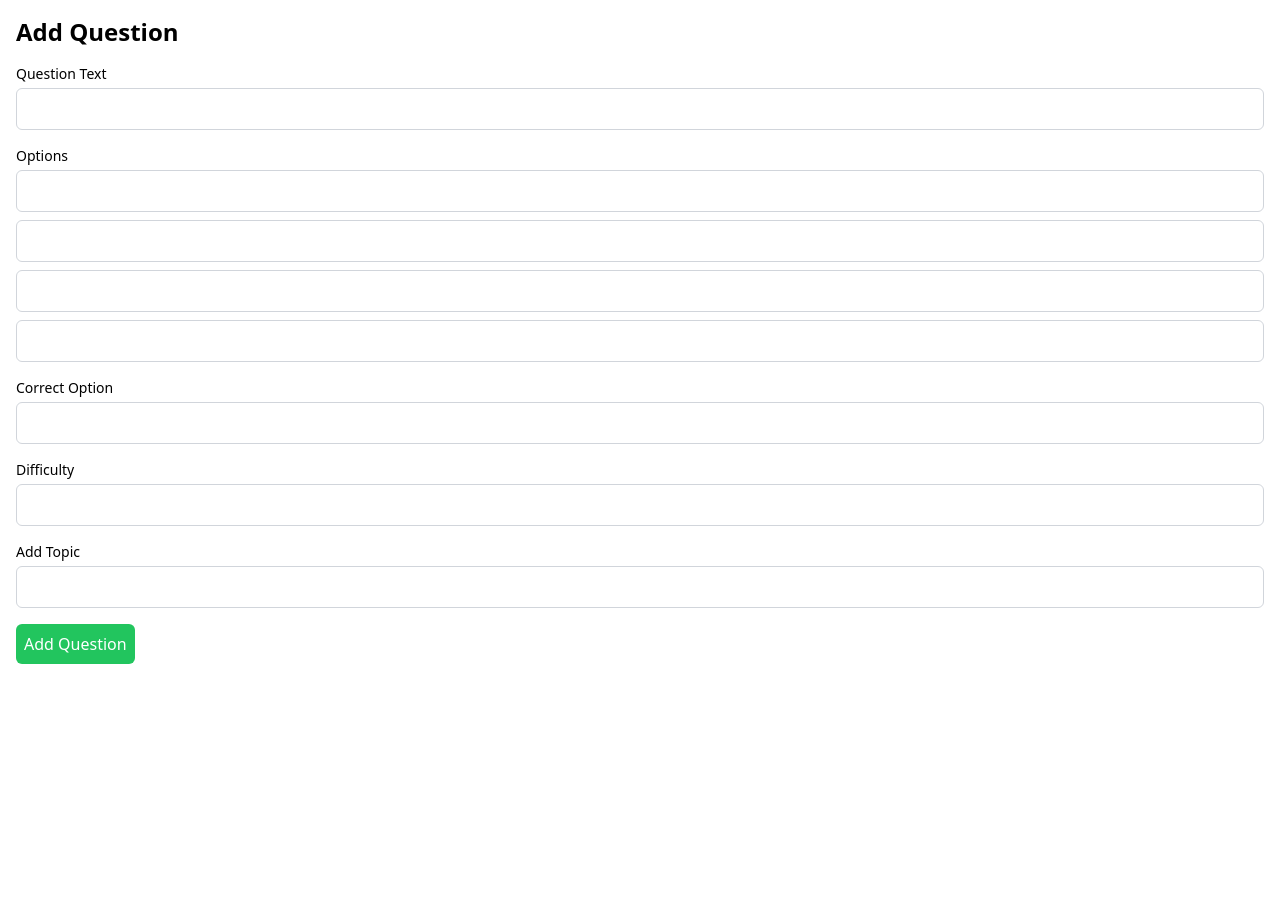
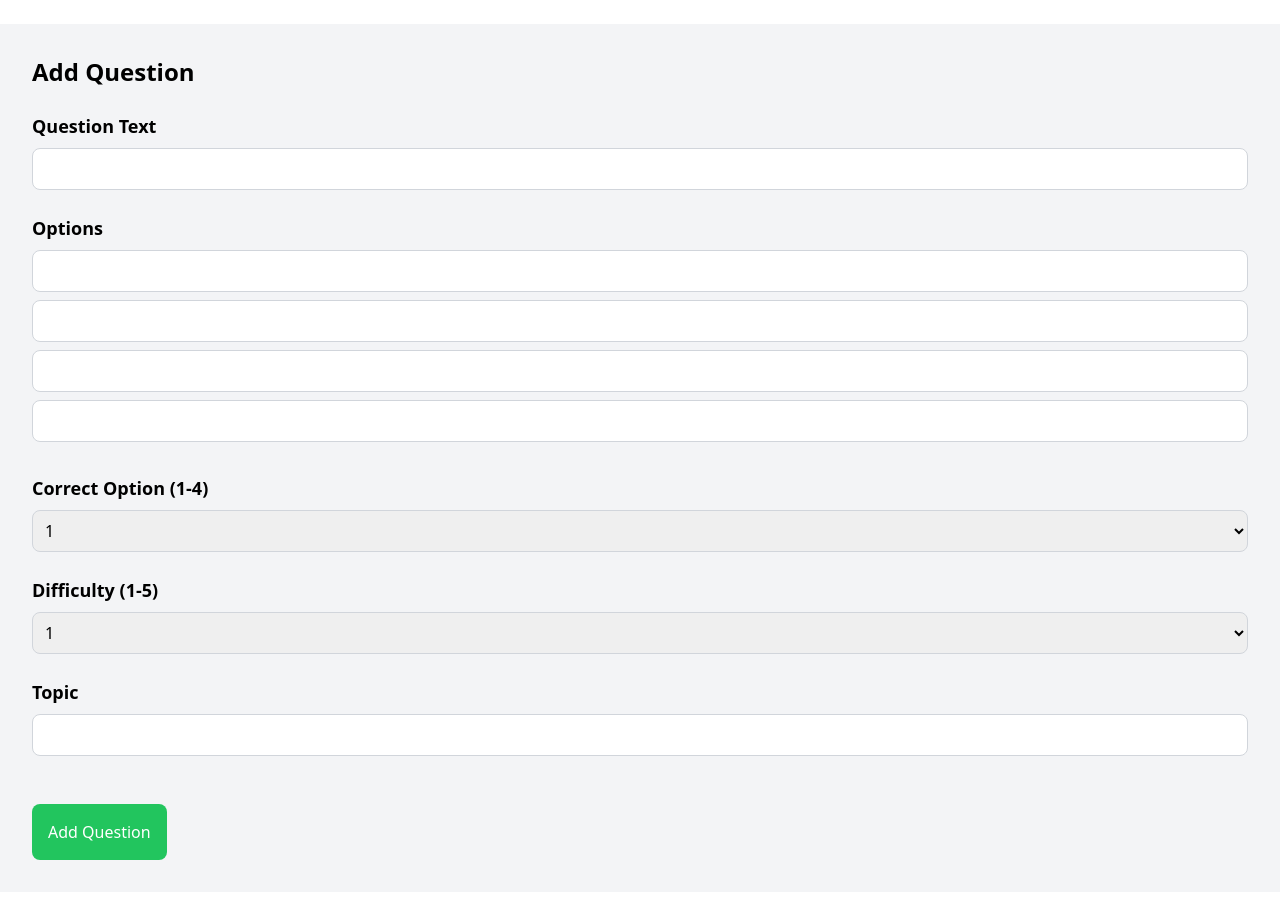
Before and after one commit to millyanne93/EduAdapt, a Next.js app in the folder frontend/: page /admin/questions/add/1 in a window 1280 px wide. Shown: the top 898 px of the page. Before the commit the page ends 800 px from the top, so only its background shows below. Built offline with nearby package versions, Linux system fonts and the light colour scheme.

Commit message:
Add CRUD functionality for questions in assessments

```diff
--- a/frontend/components/Admin.tsx
+++ b/frontend/components/Admin.tsx
@@ -37,7 +37,7 @@ const Admin = () => {
       const getQuestions = async () => {
         const token = localStorage.getItem('token');
         try {
-          const response = await axios.get(`http://localhost:5000/api/questions/${topic}`, {
+          const response = await axios.get(`http://localhost:5000/api/questions/category/${topic}`, {
             headers: { Authorization: `Bearer ${token}` },
           });
           setQuestions(response.data);
@@ -69,6 +69,14 @@ const Admin = () => {
     setSelectedAssessment(null);
   };
 
+  const handleDeleteQuestion = async (questionId: string) => {
+    const token = localStorage.getItem('token');
+    const response = await axios.delete(`http://localhost:5000/api/questions/${questionId}`, {
+      headers: { Authorization: `Bearer ${token}` },
+    });
+    return response.data;
+  };
+
   const openDeleteModal = (assessment: Assessments) => {
     setSelectedAssessment(assessment);
     setModalType('assessment');
@@ -82,11 +90,27 @@ const Admin = () => {
         { title, questionIds: selectedQuestions.map((q) => q._id) },
         { headers: { Authorization: `Bearer ${token}`} }
       );
-      alert('An assessment has been created');
+      setMessage('An assessment has been created');
     } catch (error) {
       setMessage('Failed to create assessments');
     }
   };
+
+  const handleDeleteQuestionClick = (questionId: string) => {
+    return async () => {
+      await handleDeleteQuestion(questionId);
+      setMessage('Question has been deleted');
+    };
+  };
+
+  useEffect(() => {
+    if (message) {
+      const timer = setTimeout(() => {
+        setMessage('');
+      }, 3000);
+      return () => clearTimeout(timer);
+    }
+  }, [message]);
 
   return (
     <div className="my-6 p-8 bg-gray-100 min-h-screen">
@@ -131,8 +155,9 @@ const Admin = () => {
                 }} className="mr-4"/>
               <label className="text-lg">
                 {question.text}
-                <button className="text-red-500 ml-2">Delete</button>
-                <button className="text-blue-500 ml-2">Update</button>
+                <button className="text-red-500 ml-2" onClick={handleDeleteQuestionClick(question._id)}>
+                  <FiTrash2 />
+                </button>
               </label>
             </li>
           ))}
@@ -151,9 +176,16 @@ const Admin = () => {
             <li key={assessment._id} className="flex justify-between items-center bg-white p-4 mb-2 rounded shadow">
               {assessment.title}
               <div>
-                <Link href={`/admin/questions/${assessment._id}`} passHref className="text-green-500 hover:text-green-700">
+                <button className="text-green-500 hover:text-green-700 ml-4">
+                  <Link href={`/admin/questions/add/${assessment._id}`}>
+                    Add Questions
+                  </Link>
+                </button>
+                <button className="text-green-500 hover:text-green-700 ml-4">
+                  <Link href={`/admin/questions/${assessment._id}`}>
                     <FiEdit />
-                </Link>
+                  </Link>
+                </button>
                 <button className="text-red-500 hover:text-red-700 ml-4" onClick={() => openDeleteModal(assessment)}>
                   <FiTrash2 />
                 </button>
--- a/frontend/pages/admin/questions/[id].tsx
+++ b/frontend/pages/admin/questions/[id].tsx
@@ -33,7 +33,7 @@ const AssessmentQuestions: React.FC = () => {
       const token = localStorage.getItem('token');
       try {
         const response = await axios.get(`http://localhost:5000/api/assessments/${id}`, {
-          headers: { Authorization: `Bearer ${token}` }
+          headers: { Authorization: `Bearer ${token}` },
         });
         setAssessment(response.data);
       } catch (error) {
@@ -46,13 +46,31 @@ const AssessmentQuestions: React.FC = () => {
     }
   }, [id]);
 
-  const handleDeleteQuestion = (questionId: string) => {
-    if (!assessment) return;
-    setAssessment({
-      ...assessment,
-      questions: assessment.questions.filter(q => q._id !== questionId)
-    });
-    setIsModalOpen(false);
+  const handleDeleteQuestionInAssessment = async (assessmentId: string, questionId: string) => {
+    const token = localStorage.getItem('token');
+    try {
+      await axios.delete(`http://localhost:5000/api/assessments/${assessmentId}/questions/${questionId}`, {
+        headers: { Authorization: `Bearer ${token}` },
+      });
+      setAssessment(prevAssessment => {
+        if (!prevAssessment) return prevAssessment;
+        return {
+          ...prevAssessment,
+          questions: prevAssessment.questions.filter(question => question._id !== questionId),
+        };
+      });
+      setMessage('Question has been deleted');
+    } catch (error) {
+      setMessage('Failed to delete question');
+    } finally {
+      setIsModalOpen(false);
+    }
+  };
+
+  const handleDeleteQuestionInAssessmentClick = (assessmentId: string, questionId: string) => {
+    return async () => {
+      await handleDeleteQuestionInAssessment(assessmentId, questionId);
+    };
   };
 
   const openDeleteModal = (question: Questions) => {
@@ -64,12 +82,25 @@ const AssessmentQuestions: React.FC = () => {
     router.push(`/admin/questions/update/${question._id}`);
   };
 
+  const handleAddQuestion = () => {
+    router.push(`/admin/questions/add/${id}`);
+  };
+
+  useEffect(() => {
+    if (message) {
+      const timer = setTimeout(() => {
+        setMessage('');
+      }, 3000);
+      return () => clearTimeout(timer);
+    }
+  }, [message]);
+
   return (
     <div className="my-6 p-8 bg-gray-100 min-h-screen">
       {assessment && (
         <>
           <h1 className="text-2xl font-bold mb-6">{assessment.title} - Questions</h1>
-          <button className="text-green-500 hover:text-green-700 mb-4">
+          <button className="text-green-500 hover:text-green-700 mb-4" onClick={handleAddQuestion}>
             <FiEdit /> Add Question
           </button>
           <ul className="space-y-4">
@@ -91,7 +122,7 @@ const AssessmentQuestions: React.FC = () => {
             <ConfirmModal
               isOpen={isModalOpen}
               onClose={() => setIsModalOpen(false)}
-              onConfirm={() => handleDeleteQuestion(selectedQuestion._id)}
+              onConfirm={() => handleDeleteQuestionInAssessmentClick(assessment._id, selectedQuestion._id)()}
               title="Remove Question"
               description="Are you sure you want to remove this question from the assessment?"
             />
--- a/frontend/pages/admin/questions/add/[id].tsx
+++ b/frontend/pages/admin/questions/add/[id].tsx
@@ -1,98 +1,88 @@
-import { useState, useEffect } from 'react';
+import React, { useState, useEffect } from 'react';
 import axios from 'axios';
 import { useRouter } from 'next/router';
 
-const AddQuestions: React.FC = () => {
+const AddQuestion: React.FC = () => {
   const router = useRouter();
-  const { id } = router.query;
-  const [questionText, setQuestionText] = useState('');
+  const { id } = router.query; // assessment ID
+  const [text, setText] = useState('');
   const [options, setOptions] = useState(['', '', '', '']);
-  const [correctOption, setCorrectOption] = useState<number | null>(null);
-  const [difficulty, setDifficulty] = useState('');
+  const [correctOption, setCorrectOption] = useState<number>(1);
+  const [difficulty, setDifficulty] = useState<number>(1);
   const [topic, setTopic] = useState('');
   const [message, setMessage] = useState('');
 
   const handleAddQuestion = async () => {
     const token = localStorage.getItem('token');
     try {
-      await axios.post(
-        'http://localhost:5000/api/questions',
-        {
-          text: questionText,
+      await axios.post(`http://localhost:5000/api/assessments/${id}/questions`, {
+        text,
         options,
         correctOption,
         difficulty,
         topic,
-        },
-        { headers: { Authorization: `Bearer ${token}` } }
-      );
+      }, {
+        headers: { Authorization: `Bearer ${token}` },
+      });
       setMessage('Question added successfully');
+      router.push(`/admin/questions/${id}`);
     } catch (error) {
       setMessage('Failed to add question');
     }
   };
 
+  useEffect(() => {
+    if (message) {
+      const timer = setTimeout(() => {
+        setMessage('');
+      }, 3000);
+      return () => clearTimeout(timer);
+    }
+  }, [message]);
+
   return (
-    <div className="p-4">
-      <h1 className="text-2xl font-bold mb-4">Add Question</h1>
-      <div className="mb-4">
-        <label className="block text-sm font-medium">Question Text</label>
-        <input
-          type="text"
-          value={questionText}
-          onChange={e => setQuestionText(e.target.value)}
-          className="mt-1 block w-full border border-gray-300 p-2 rounded-md"
-        />
+    <div className="my-6 p-8 bg-gray-100 min-h-screen">
+      <h1 className="text-2xl font-bold mb-6">Add Question</h1>
+      <div className="mb-6">
+        <label className="block text-lg font-semibold mb-2">Question Text</label>
+        <input type="text" value={text} onChange={e => setText(e.target.value)} className="w-full p-2 border border-gray-300 rounded-lg" />
       </div>
-      <div className="mb-4">
-        <label className="block text-sm font-medium">Options</label>
+      <div className="mb-6">
+        <label className="block text-lg font-semibold mb-2">Options</label>
         {options.map((option, index) => (
-          <input
-            key={index}
-            type="text"
-            value={option}
-            onChange={e => {
+          <input key={index} type="text" value={option} onChange={e => {
             const newOptions = [...options];
             newOptions[index] = e.target.value;
             setOptions(newOptions);
-            }}
-            className="mt-1 block w-full border border-gray-300 p-2 rounded-md mb-2"
-          />
+          }} className="w-full p-2 border border-gray-300 rounded-lg mb-2" />
         ))}
       </div>
-      <div className="mb-4">
-        <label className="block text-sm font-medium">Correct Option</label>
-        <input
-          type="number"
-          value={correctOption ?? ''}
-          onChange={e => setCorrectOption(parseInt(e.target.value, 10))}
-          className="mt-1 block w-full border border-gray-300 p-2 rounded-md"
-        />
+      <div className="mb-6">
+        <label className="block text-lg font-semibold mb-2">Correct Option (1-4)</label>
+        <select value={correctOption} onChange={e => setCorrectOption(Number(e.target.value))} className="w-full p-2 border border-gray-300 rounded-lg">
+          {[1, 2, 3, 4].map(option => (
+            <option key={option} value={option}>{option}</option>
+          ))}
+        </select>
       </div>
-      <div className="mb-4">
-        <label className="block text-sm font-medium">Difficulty</label>
-        <input
-          type="text"
-          value={difficulty}
-          onChange={e => setDifficulty(e.target.value)}
-          className="mt-1 block w-full border border-gray-300 p-2 rounded-md"
-        />
+      <div className="mb-6">
+        <label className="block text-lg font-semibold mb-2">Difficulty (1-5)</label>
+        <select value={difficulty} onChange={e => setDifficulty(Number(e.target.value))} className="w-full p-2 border border-gray-300 rounded-lg">
+          {[1, 2, 3, 4, 5].map(diff => (
+            <option key={diff} value={diff}>{diff}</option>
+          ))}
+        </select>
       </div>
-      <div className="mb-4">
-        <label className="block text-sm font-medium">Add Topic</label>
-        <input
-          type="text"
-          value={topic}
-          onChange={e => setTopic(e.target.value)}
-          className="mt-1 block w-full border border-gray-300 p-2 rounded-md"
-        />
+      <div className="mb-6">
+        <label className="block text-lg font-semibold mb-2">Topic</label>
+        <input type="text" value={topic} onChange={e => setTopic(e.target.value)} className="w-full p-2 border border-gray-300 rounded-lg" />
       </div>
-      {message && <p className="text-red-500 text-sm">{message}</p>}
-      <button onClick={handleAddQuestion} className="bg-green-500 text-white p-2 rounded-md">
+      <button onClick={handleAddQuestion} className="mt-6 p-4 bg-green-500 text-white rounded-lg hover:bg-green-600">
         Add Question
       </button>
+      {message && <p className="text-red-500 text-sm">{message}</p>}
     </div>
   );
 };
 
-export default AddQuestions;
+export default AddQuestion;
--- a/frontend/pages/admin/questions/update/[id].tsx
+++ b/frontend/pages/admin/questions/update/[id].tsx
@@ -2,7 +2,7 @@ import React, { useState, useEffect } from 'react';
 import axios from 'axios';
 import { useRouter } from 'next/router';
 
-interface Questions {
+interface Question {
   _id: string;
   text: string;
   options: string[];
@@ -14,7 +14,8 @@ interface Questions {
 const UpdateQuestion: React.FC = () => {
   const router = useRouter();
   const { id } = router.query;
-  const [question, setQuestion] = useState<Questions | null>(null);
+  const [question, setQuestion] = useState<Question | null>(null);
+  const [assessmentId, setAssessmentId] = useState<string | null>(null);
   const [message, setMessage] = useState('');
 
   useEffect(() => {
@@ -22,9 +23,10 @@ const UpdateQuestion: React.FC = () => {
       const token = localStorage.getItem('token');
       try {
         const response = await axios.get(`http://localhost:5000/api/questions/${id}`, {
-          headers: { Authorization: `Bearer ${token}` }
+          headers: { Authorization: `Bearer ${token}` },
         });
-        setQuestion(response.data);
+        setQuestion(response.data.response);
+        setAssessmentId(response.data.assessmentId);
       } catch (error) {
         setMessage('Failed to load question');
       }
@@ -35,54 +37,107 @@ const UpdateQuestion: React.FC = () => {
     }
   }, [id]);
 
-  const handleUpdate = async () => {
+  const handleUpdateQuestion = async (e: React.FormEvent) => {
+    e.preventDefault();
     if (!question) return;
     const token = localStorage.getItem('token');
     try {
-      await axios.put(`http://localhost:5000/api/questions/${question._id}`, question, {
-        headers: { Authorization: `Bearer ${token}` }
+      await axios.put(`http://localhost:5000/api/questions/${id}`, question, {
+        headers: { Authorization: `Bearer ${token}` },
       });
-      setMessage('Question updated successfully');
+      setMessage('Question has been updated');
+      router.push(`/admin/questions/${assessmentId}`);
     } catch (error) {
       setMessage('Failed to update question');
     }
   };
 
+  const handleChange = (e: React.ChangeEvent<HTMLInputElement | HTMLSelectElement | HTMLTextAreaElement>) => {
+    const { name, value } = e.target;
+    setQuestion(prevQuestion => prevQuestion ? { ...prevQuestion, [name]: value } : prevQuestion);
+  };
+
+  const handleOptionChange = (index: number, value: string) => {
+    setQuestion(prevQuestion => {
+      if (!prevQuestion) return prevQuestion;
+      const newOptions = [...prevQuestion.options];
+      newOptions[index] = value;
+      return { ...prevQuestion, options: newOptions };
+    });
+  };
+
+  if (!question) {
+    return <div>Loading...</div>;
+  }
+
   return (
     <div className="my-6 p-8 bg-gray-100 min-h-screen">
-      {question && (
-        <>
       <h1 className="text-2xl font-bold mb-6">Update Question</h1>
+      <form onSubmit={handleUpdateQuestion}>
         <div className="mb-6">
-            <label className="block text-lg font-semibold mb-2">Question Text</label>
-            <input type="text" value={question.text} onChange={e => setQuestion({ ...question, text: e.target.value })} className="w-full p-2 border border-gray-300 rounded-lg"/>
+          <label className="block text-lg font-semibold mb-2">Text</label>
+          <textarea
+            name="text"
+            value={question.text}
+            onChange={handleChange}
+            className="w-full p-2 border border-gray-300 rounded-lg"
+          />
         </div>
         <div className="mb-6">
           <label className="block text-lg font-semibold mb-2">Options</label>
           {question.options.map((option, index) => (
-              <input key={index} type="text" value={option} onChange={e => {
-                const newOptions = [...question.options];
-                newOptions[index] = e.target.value;
-                setQuestion({ ...question, options: newOptions });
-              }} className="w-full p-2 border border-gray-300 rounded-lg mb-2"/>
+            <input
+              key={index}
+              name={`options.${index}`}
+              value={option}
+              onChange={e => handleOptionChange(index, e.target.value)}
+              className="w-full p-2 border border-gray-300 rounded-lg mb-2"
+            />
           ))}
         </div>
         <div className="mb-6">
           <label className="block text-lg font-semibold mb-2">Correct Option</label>
-            <input type="number" value={question.correctOption} onChange={e => setQuestion({ ...question, correctOption: Number(e.target.value) })} className="w-full p-2 border border-gray-300 rounded-lg"/>
+          <select
+            name="correctOption"
+            value={question.correctOption}
+            onChange={handleChange}
+            className="w-full p-2 border border-gray-300 rounded-lg"
+          >
+            {[1, 2, 3, 4].map(option => (
+              <option key={option} value={option}>{option}</option>
+            ))}
+          </select>
         </div>
         <div className="mb-6">
           <label className="block text-lg font-semibold mb-2">Difficulty</label>
-            <input type="number" value={question.difficulty} onChange={e => setQuestion({ ...question, difficulty: Number(e.target.value) })} className="w-full p-2 border border-gray-300 rounded-lg"/>
+          <select
+            name="difficulty"
+            value={question.difficulty}
+            onChange={handleChange}
+            className="w-full p-2 border border-gray-300 rounded-lg"
+          >
+            {[1, 2, 3, 4, 5].map(level => (
+              <option key={level} value={level}>{level}</option>
+            ))}
+          </select>
         </div>
         <div className="mb-6">
           <label className="block text-lg font-semibold mb-2">Topic</label>
-            <input type="text" value={question.topic} onChange={e => setQuestion({ ...question, topic: e.target.value })} className="w-full p-2 border border-gray-300 rounded-lg"/>
+          <input
+            name="topic"
+            value={question.topic}
+            onChange={handleChange}
+            className="w-full p-2 border border-gray-300 rounded-lg"
+          />
         </div>
-          <button onClick={handleUpdate} className="mt-6 p-4 bg-green-500 text-white rounded-lg hover:bg-green-600">Save</button>
-          {message && <p className="text-red-500 text-sm mt-4">{message}</p>}
-        </>
-      )}
+        <button
+          type="submit"
+          className="mt-6 p-4 bg-blue-500 text-white rounded-lg hover:bg-blue-600"
+        >
+          Update Question
+        </button>
+      </form>
+      {message && <p className="text-red-500 text-sm">{message}</p>}
     </div>
   );
 };
```
Lines whose indentation alone changed are shown as unchanged.
